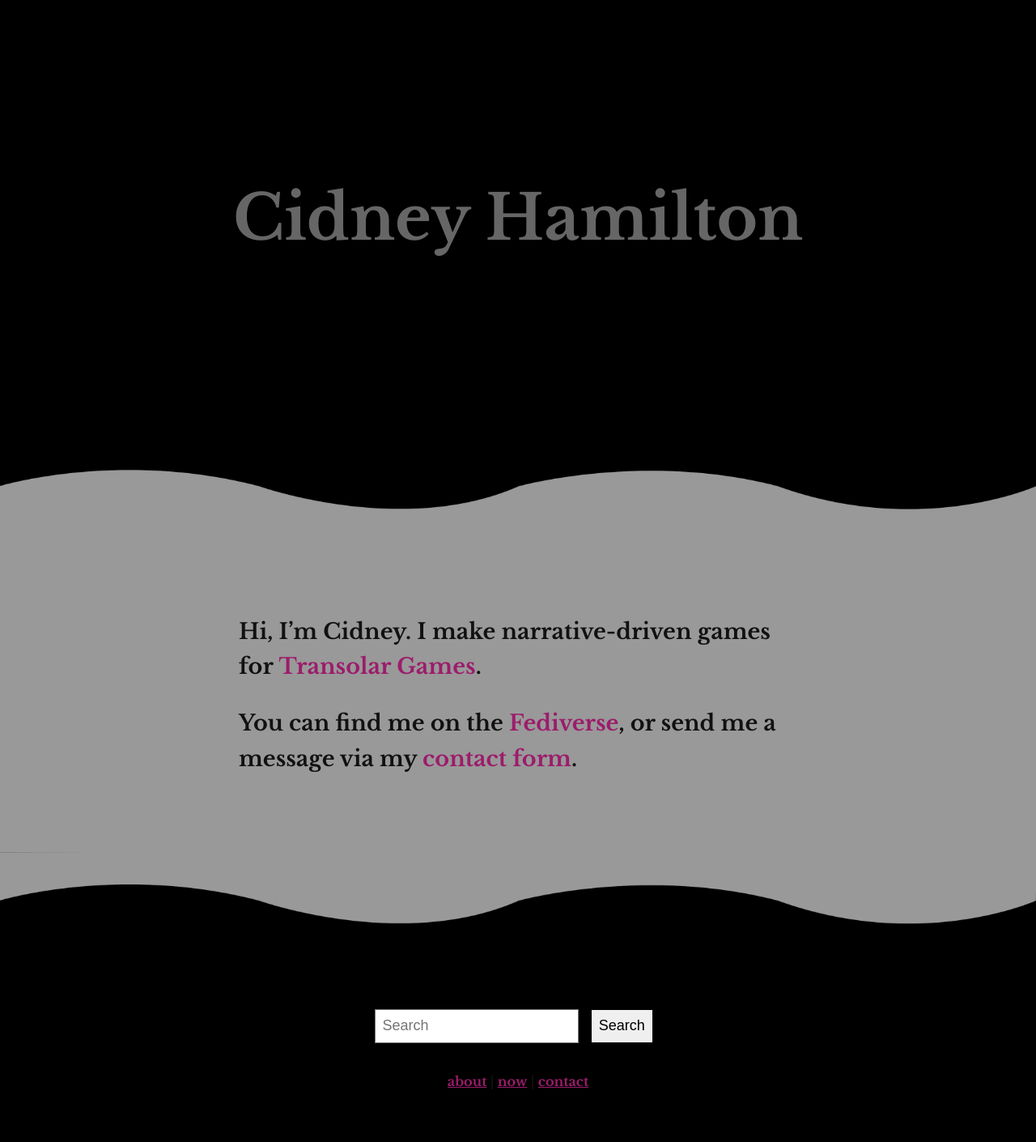
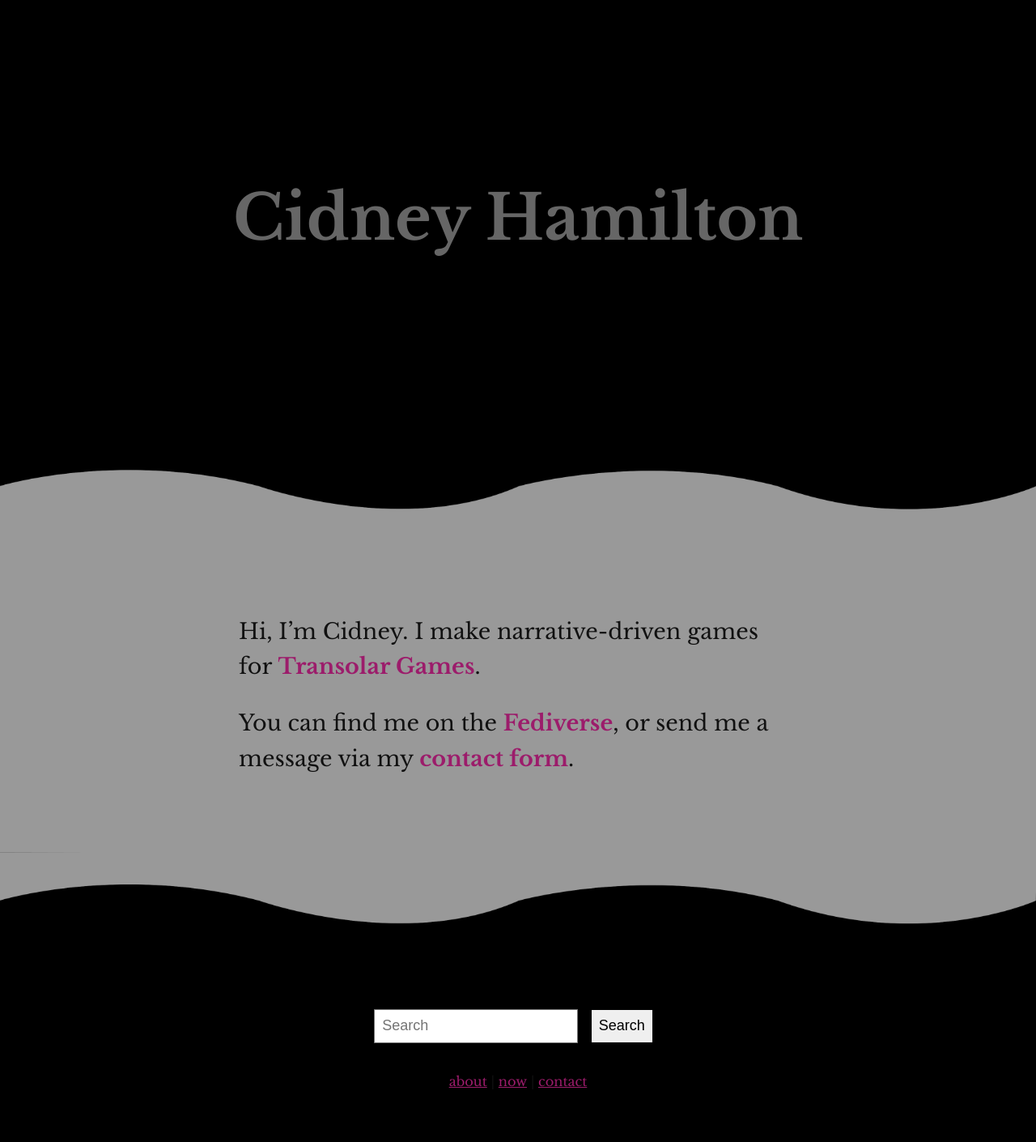
Before and after one commit to cidneyhamilton/cidneyhamilton.com, a Jekyll site: the page built from index.md, in a window 1280 px wide. Shown: the whole page at 81% size. Built offline with Jekyll 4.4.1, drawn with Linux system fonts in a browser that asks for light colours.

Commit message:
Self-host Google fonts.

```diff
--- a/_sass/typography.scss
+++ b/_sass/typography.scss
@@ -1 +1,19 @@
-@import url('https://fonts.googleapis.com/css?family=Libre+Baskerville:wght@700');
+/* libre-baskerville-regular - latin */
+@font-face {
+  font-family: 'Libre Baskerville';
+  font-style: normal;
+  font-weight: 400;
+  src: local('Libre Baskerville'), local('LibreBaskerville-Regular'),
+       url('../fonts/libre-baskerville-v7-latin-regular.woff2') format('woff2'), /* Chrome 26+, Opera 23+, Firefox 39+ */
+       url('../fonts/libre-baskerville-v7-latin-regular.woff') format('woff'); /* Chrome 6+, Firefox 3.6+, IE 9+, Safari 5.1+ */
+}
+
+/* libre-baskerville-700 - latin */
+@font-face {
+  font-family: 'Libre Baskerville';
+  font-style: normal;
+  font-weight: 700;
+  src: local('Libre Baskerville Bold'), local('LibreBaskerville-Bold'),
+       url('../fonts/libre-baskerville-v7-latin-700.woff2') format('woff2'), /* Chrome 26+, Opera 23+, Firefox 39+ */
+       url('../fonts/libre-baskerville-v7-latin-700.woff') format('woff'); /* Chrome 6+, Firefox 3.6+, IE 9+, Safari 5.1+ */
+}
```
Also changed, not shown: assets/fonts/libre-baskerville-v7-latin-700.ttf (added), assets/fonts/libre-baskerville-v7-latin-700.woff (added), assets/fonts/libre-baskerville-v7-latin-700.woff2 (added), assets/fonts/libre-baskerville-v7-latin-regular.woff (added), assets/fonts/libre-baskerville-v7-latin-regular.woff2 (added), 2 other files.
